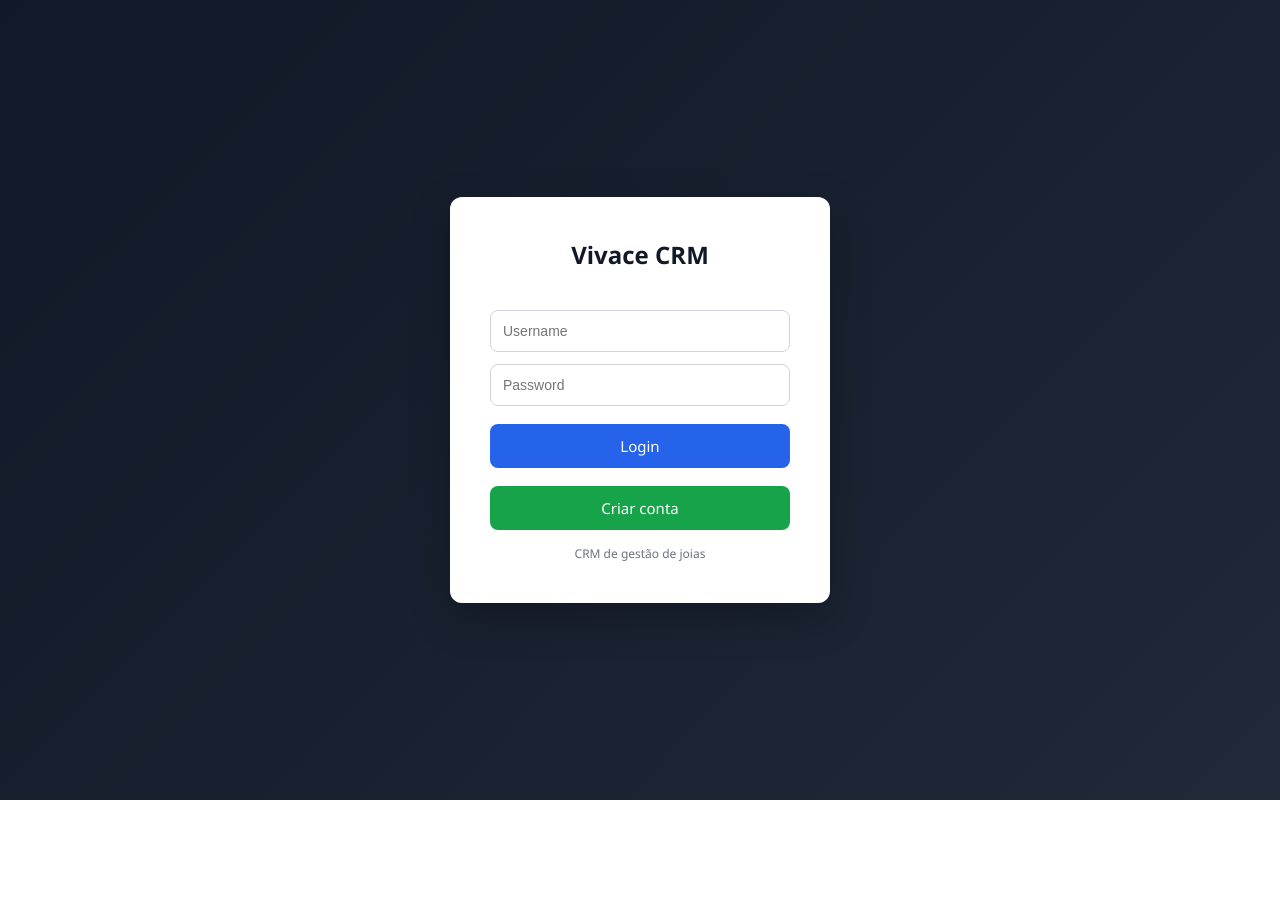
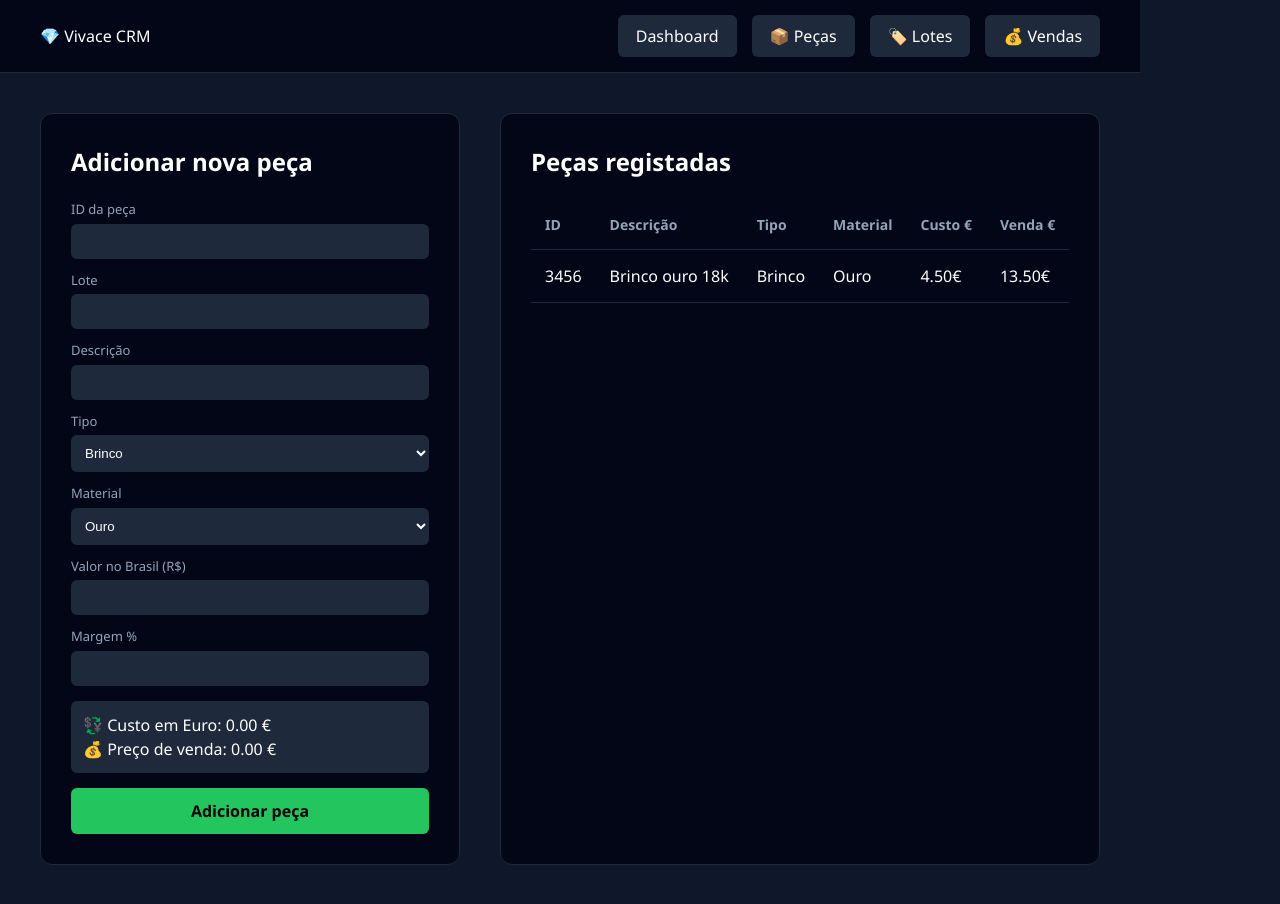
Before and after one commit to Blacktouro/joias-crm, a React app in the folder frontend/: page /pecas in a window 1280 px wide. Before the commit the page ends 800 px from the top, so only its background shows below. Built offline with nearby package versions, Linux system fonts and the light colour scheme; the HTML template or start-up script is replaced by a standard one.

Commit message:
update automatico

```diff
--- a/frontend/package.json
+++ b/frontend/package.json
@@ -11,7 +11,8 @@
   },
   "dependencies": {
     "react": "^19.2.0",
-    "react-dom": "^19.2.0"
+    "react-dom": "^19.2.0",
+    "react-router-dom": "^7.13.1"
   },
   "devDependencies": {
     "@eslint/js": "^9.39.1",
--- a/frontend/src/App.jsx
+++ b/frontend/src/App.jsx
@@ -1,24 +1,24 @@
-import Login from "./Login"
-import Register from "./Register"
-import Dashboard from "./Dashboard"
+import { BrowserRouter,Routes,Route } from "react-router-dom";
+
+import Dashboard from "./Dashboard";
+import Pecas from "./Pecas";
 
 function App(){
 
-  const token = localStorage.getItem("token")
-  const path = window.location.pathname
+return(
 
-  // se estiver na página de registo
-  if(path === "/register"){
-    return <Register/>
-  }
+<BrowserRouter>
 
-  // se não tiver login
-  if(!token){
-    return <Login/>
-  }
+<Routes>
 
-  // se tiver login vai para dashboard
-  return <Dashboard/>
+<Route path="/" element={<Dashboard/>} />
+<Route path="/pecas" element={<Pecas/>} />
+
+</Routes>
+
+</BrowserRouter>
+
+)
 
 }
 
--- a/frontend/src/Dashboard.jsx
+++ b/frontend/src/Dashboard.jsx
@@ -1,4 +1,6 @@
 import { useEffect, useState } from "react";
+import "./static/css/dashboard.css";
+import { useNavigate } from "react-router-dom";
 
 function Dashboard(){
 
@@ -18,30 +20,108 @@ function Dashboard(){
 
     }, []);
 
+
+
+    const navigate = useNavigate();
+
+
+    /* KPIs */
+
+    const pecasStock = joias.filter(j => j.vendida === false).length;
+
+    const valorStock = joias
+        .filter(j => j.vendida === false)
+        .reduce((acc,j)=> acc + j.preco,0);
+
+    const mesAtual = new Date().getMonth();
+    const anoAtual = new Date().getFullYear();
+
+    const vendasMes = joias.filter(j => {
+
+        if(!j.dataVenda) return false;
+
+        const data = new Date(j.dataVenda);
+
+        return data.getMonth() === mesAtual &&
+               data.getFullYear() === anoAtual;
+
+    });
+
+    const pecasVendidasMes = vendasMes.length;
+
+    const valorVendasMes = vendasMes.reduce((acc,j)=> acc + j.preco,0);
+
+
     return(
 
-        <div style={{padding:"40px"}}>
+        <div className="dashboard">
 
-            <h1>💎 Vivace CRM</h1>
+            {/* SIDEBAR */}
 
-            <p>Bem-vindo ao painel.</p>
+            <div className="sidebar">
 
-            <button onClick={()=>{
+                <h2>💎 Vivace</h2>
+
+                <ul>
+                    <li onClick={()=>navigate("/pecas")}>📦 Peças</li>
+                    <li>🏷️ Lotes</li>
+                    <li>💰 Vendas</li>
+                    <li>👩 Vendedoras</li>
+                    <li>📊 Relatórios</li>
+                </ul>
+
+                <button className="logout" onClick={()=>{
                     localStorage.removeItem("token")
                     window.location.reload()
                 }}>
                     Logout
                 </button>
 
-            <hr/>
+            </div>
+
+
+            {/* MAIN */}
+
+            <div className="main">
+
+                <h1>Dashboard</h1>
+
+                {/* KPIs */}
+
+                <div className="kpis">
+
+                    <div className="card">
+                        <h3>Peças em Stock</h3>
+                        <p>{pecasStock}</p>
+                    </div>
+
+                    <div className="card">
+                        <h3>Vendidas este mês</h3>
+                        <p>{pecasVendidasMes}</p>
+                    </div>
+
+                    <div className="card">
+                        <h3>Valor em Stock</h3>
+                        <p>{valorStock}€</p>
+                    </div>
+
+                    <div className="card">
+                        <h3>Vendas este mês</h3>
+                        <p>{valorVendasMes}€</p>
+                    </div>
+
+                </div>
+
+
+                {/* LISTA */}
+
+                <div className="lista">
+
+                    <h2>Peças</h2>
 
                     {joias.map(j => (
 
-                <div key={j.id} style={{
-                    padding:"10px",
-                    border:"1px solid #ddd",
-                    marginBottom:"10px"
-                }}>
+                        <div key={j.id} className="joia">
 
                             <strong>{j.nome}</strong>
 
@@ -55,8 +135,12 @@ function Dashboard(){
 
                 </div>
 
+            </div>
+
+        </div>
+
     )
 
 }
 
-export default Dashboard
+export default Dashboard;
--- /dev/null
+++ b/frontend/src/Pecas.jsx
@@ -0,0 +1,156 @@
+import { useState } from "react";
+import Navbar from "./components/Navbar";
+import "./static/css/pecas.css";
+
+function Pecas(){
+
+const [peca,setPeca] = useState({
+idPeca:"",
+lote:"",
+descricao:"",
+tipo:"",
+material:"",
+valorReal:"",
+percentagem:""
+})
+
+const taxaEuro = 0.18
+
+const valorEuro = (peca.valorReal || 0) * taxaEuro
+const valorVenda = valorEuro + (valorEuro * ((peca.percentagem || 0)/100))
+
+function handleChange(e){
+setPeca({
+...peca,
+[e.target.name]: e.target.value
+})
+}
+
+function adicionarPeca(){
+
+console.log({
+...peca,
+valorEuro,
+valorVenda
+})
+
+}
+
+return(
+
+<div>
+
+<Navbar/>
+
+<div className="container">
+
+{/* FORM */}
+
+<div className="formPeca">
+
+<h2>Adicionar nova peça</h2>
+
+<div className="formGroup">
+<label>ID da peça</label>
+<input name="idPeca" onChange={handleChange}/>
+</div>
+
+<div className="formGroup">
+<label>Lote</label>
+<input name="lote" onChange={handleChange}/>
+</div>
+
+<div className="formGroup">
+<label>Descrição</label>
+<input name="descricao" onChange={handleChange}/>
+</div>
+
+<div className="formGroup">
+<label>Tipo</label>
+<select name="tipo" onChange={handleChange}>
+<option>Brinco</option>
+<option>Colar</option>
+<option>Pulseira</option>
+<option>Anel</option>
+</select>
+</div>
+
+<div className="formGroup">
+<label>Material</label>
+<select name="material" onChange={handleChange}>
+<option>Ouro</option>
+<option>Prata</option>
+<option>Aço inox</option>
+</select>
+</div>
+
+<div className="formGroup">
+<label>Valor no Brasil (R$)</label>
+<input type="number" name="valorReal" onChange={handleChange}/>
+</div>
+
+<div className="formGroup">
+<label>Margem %</label>
+<input type="number" name="percentagem" onChange={handleChange}/>
+</div>
+
+<div className="resultado">
+
+<p>💱 Custo em Euro: {valorEuro.toFixed(2)} €</p>
+
+<p>💰 Preço de venda: {valorVenda.toFixed(2)} €</p>
+
+</div>
+
+<button className="btnAdd" onClick={adicionarPeca}>
+Adicionar peça
+</button>
+
+</div>
+
+
+{/* LISTA */}
+
+<div className="listaPecas">
+
+<h2>Peças registadas</h2>
+
+<table>
+
+<thead>
+<tr>
+<th>ID</th>
+<th>Descrição</th>
+<th>Tipo</th>
+<th>Material</th>
+<th>Custo €</th>
+<th>Venda €</th>
+</tr>
+</thead>
+
+<tbody>
+
+<tr>
+<td>3456</td>
+<td>Brinco ouro 18k</td>
+<td>Brinco</td>
+<td>Ouro</td>
+<td>4.50€</td>
+<td>13.50€</td>
+</tr>
+
+</tbody>
+
+</table>
+
+</div>
+
+</div>
+
+</div>
+
+)
+
+}
+
+export default Pecas
--- /dev/null
+++ b/frontend/src/components/Navbar.jsx
@@ -0,0 +1,39 @@
+import { useNavigate } from "react-router-dom";
+
+function Navbar(){
+
+    const navigate = useNavigate();
+
+    return(
+
+        <div className="navbar">
+
+            <div className="logo">
+                💎 Vivace CRM
+            </div>
+
+            <div className="navlinks">
+
+                <button onClick={()=>navigate("/")}>Dashboard</button>
+
+                <button onClick={()=>navigate("/pecas")}>
+                    📦 Peças
+                </button>
+
+                <button onClick={()=>navigate("/lotes")}>
+                    🏷️ Lotes
+                </button>
+
+                <button onClick={()=>navigate("/vendas")}>
+                    💰 Vendas
+                </button>
+
+            </div>
+
+        </div>
+
+    )
+
+}
+
+export default Navbar
--- /dev/null
+++ b/frontend/src/static/css/dashboard.css
@@ -0,0 +1,124 @@
+/* RESET */
+
+*{
+    box-sizing:border-box;
+}
+
+body{
+    margin:0;
+    font-family: "Segoe UI", Arial, sans-serif;
+    background:linear-gradient(135deg,#0f172a,#1e293b);
+    color:white;
+}
+
+/* LAYOUT */
+
+.dashboard{
+    display:flex;
+    min-height:100vh;
+    width:100%;
+}
+
+/* SIDEBAR */
+
+.sidebar{
+    width:240px;
+    background:linear-gradient(180deg,#020617,#0f172a);
+    padding:30px 20px;
+}
+
+.sidebar h2{
+    margin-bottom:40px;
+    font-weight:600;
+}
+
+.sidebar ul{
+    list-style:none;
+    padding:0;
+}
+
+.sidebar li{
+    padding:12px;
+    border-radius:8px;
+    margin-bottom:8px;
+    cursor:pointer;
+    transition:0.2s;
+}
+
+.sidebar li:hover{
+    background:#1e293b;
+}
+
+/* LOGOUT */
+
+.logout{
+    margin-top:40px;
+    width:100%;
+    padding:12px;
+    border:none;
+    border-radius:8px;
+    background:#ef4444;
+    color:white;
+    cursor:pointer;
+}
+
+/* MAIN */
+
+.main{
+    flex:1;
+    padding:40px;
+}
+
+/* KPIS */
+
+.kpis{
+    display:grid;
+    grid-template-columns:repeat(4,1fr);
+    gap:20px;
+    margin-bottom:40px;
+}
+
+.card{
+    padding:25px;
+    border-radius:12px;
+    background:rgba(255,255,255,0.05);
+    backdrop-filter:blur(8px);
+    border:1px solid rgba(255,255,255,0.1);
+    transition:0.2s;
+}
+
+.card:hover{
+    transform:translateY(-3px);
+}
+
+.card h3{
+    margin:0;
+    font-size:14px;
+    color:#94a3b8;
+}
+
+.card p{
+    font-size:28px;
+    margin-top:10px;
+    font-weight:bold;
+}
+
+/* LISTA */
+
+.lista{
+    padding:30px;
+    border-radius:12px;
+    background:rgba(255,255,255,0.04);
+    border:1px solid rgba(255,255,255,0.1);
+}
+
+.joia{
+    padding:15px;
+    border-bottom:1px solid rgba(255,255,255,0.05);
+    display:flex;
+    justify-content:space-between;
+}
+
+.joia:last-child{
+    border-bottom:none;
+}
--- /dev/null
+++ b/frontend/src/static/css/pecas.css
@@ -0,0 +1,157 @@
+*{
+box-sizing:border-box;
+margin:0;
+padding:0;
+}
+
+body{
+background:#0f172a;
+color:white;
+font-family:Segoe UI, Arial;
+}
+
+/* NAVBAR */
+
+.navbar{
+display:flex;
+justify-content:space-between;
+align-items:center;
+padding:15px 40px;
+background:#020617;
+border-bottom:1px solid #1e293b;
+position:sticky;
+top:0;
+z-index:10;
+}
+
+.navlinks button{
+margin-left:15px;
+background:#1e293b;
+border:none;
+padding:10px 18px;
+color:white;
+cursor:pointer;
+border-radius:6px;
+transition:0.2s;
+}
+
+.navlinks button:hover{
+background:#334155;
+}
+
+/* PAGE LAYOUT */
+
+.container{
+display:grid;
+grid-template-columns:420px 1fr;
+gap:40px;
+padding:40px;
+width:100%;
+}
+
+/* FORM CARD */
+
+.formPeca{
+background:#020617;
+padding:30px;
+border-radius:12px;
+border:1px solid #1e293b;
+}
+
+.formPeca h2{
+margin-bottom:20px;
+}
+
+.formGroup{
+margin-bottom:12px;
+}
+
+.formGroup label{
+font-size:13px;
+color:#94a3b8;
+display:block;
+margin-bottom:4px;
+}
+
+.formGroup input,
+.formGroup select{
+width:100%;
+padding:10px;
+background:#1e293b;
+border:none;
+color:white;
+border-radius:6px;
+}
+
+.formGroup input:focus,
+.formGroup select:focus{
+outline:2px solid #22c55e;
+}
+
+/* RESULT */
+
+.resultado{
+margin-top:15px;
+background:#1e293b;
+padding:12px;
+border-radius:6px;
+}
+
+/* BUTTON */
+
+.btnAdd{
+margin-top:15px;
+padding:12px;
+width:100%;
+background:#22c55e;
+border:none;
+border-radius:6px;
+font-weight:bold;
+cursor:pointer;
+transition:0.2s;
+}
+
+.btnAdd:hover{
+background:#16a34a;
+}
+
+/* LISTA */
+
+.listaPecas{
+background:#020617;
+padding:30px;
+border-radius:12px;
+border:1px solid #1e293b;
+}
+
+.listaPecas h2{
+margin-bottom:20px;
+}
+
+/* TABLE */
+
+table{
+width:100%;
+border-collapse:collapse;
+}
+
+thead{
+background:#020617;
+}
+
+th{
+text-align:left;
+padding:14px;
+font-size:14px;
+color:#94a3b8;
+border-bottom:1px solid #1e293b;
+}
+
+td{
+padding:14px;
+border-bottom:1px solid #1e293b;
+}
+
+tr:hover{
+background:#1e293b;
+}
```
Also changed, not shown: 1 other file (tests, documents, lock files or other folders). Lines whose indentation alone changed are shown as unchanged.
